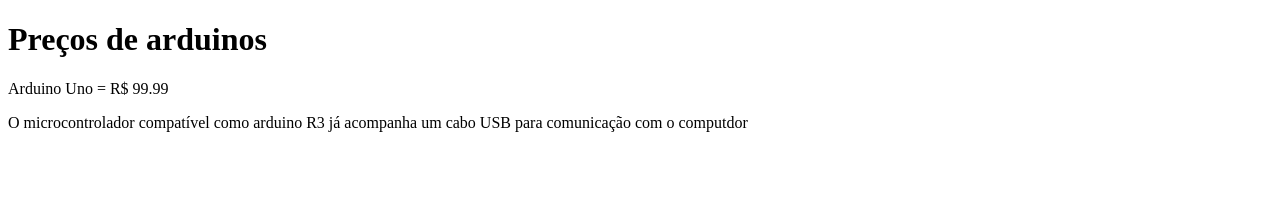
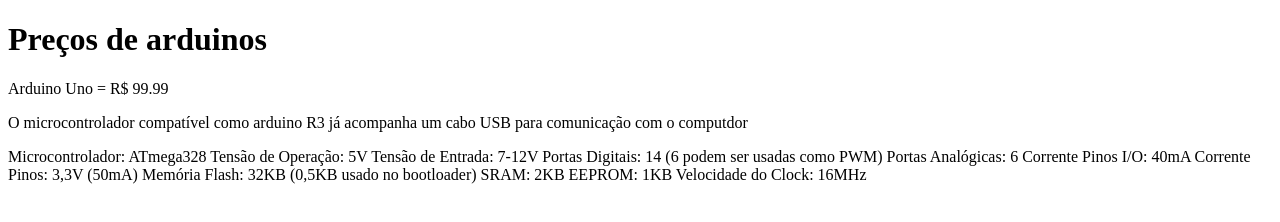
Before and after one commit to jcsudi/desafiogit, a plain HTML site: page index.html in a window 1280 px wide. Drawn offline with Linux system fonts and the light colour scheme.

Commit message:
Segunda descrição

```diff
--- a/index.html
+++ b/index.html
@@ -10,6 +10,17 @@
     <h1>Preços de arduinos</h1>
     <p>Arduino Uno = R$ 99.99</p>
     <p>O microcontrolador compatível como arduino R3 já acompanha um cabo USB para comunicação com o computdor </p>
+    <p>Microcontrolador: ATmega328
+        Tensão de Operação: 5V
+        Tensão de Entrada: 7-12V
+        Portas Digitais: 14 (6 podem ser usadas como PWM)
+        Portas Analógicas: 6
+        Corrente Pinos I/O: 40mA
+        Corrente Pinos: 3,3V (50mA)
+        Memória Flash: 32KB (0,5KB usado no bootloader)
+        SRAM: 2KB
+        EEPROM: 1KB
+        Velocidade do Clock: 16MHz</p>
 
 </body>
 </html>
```
